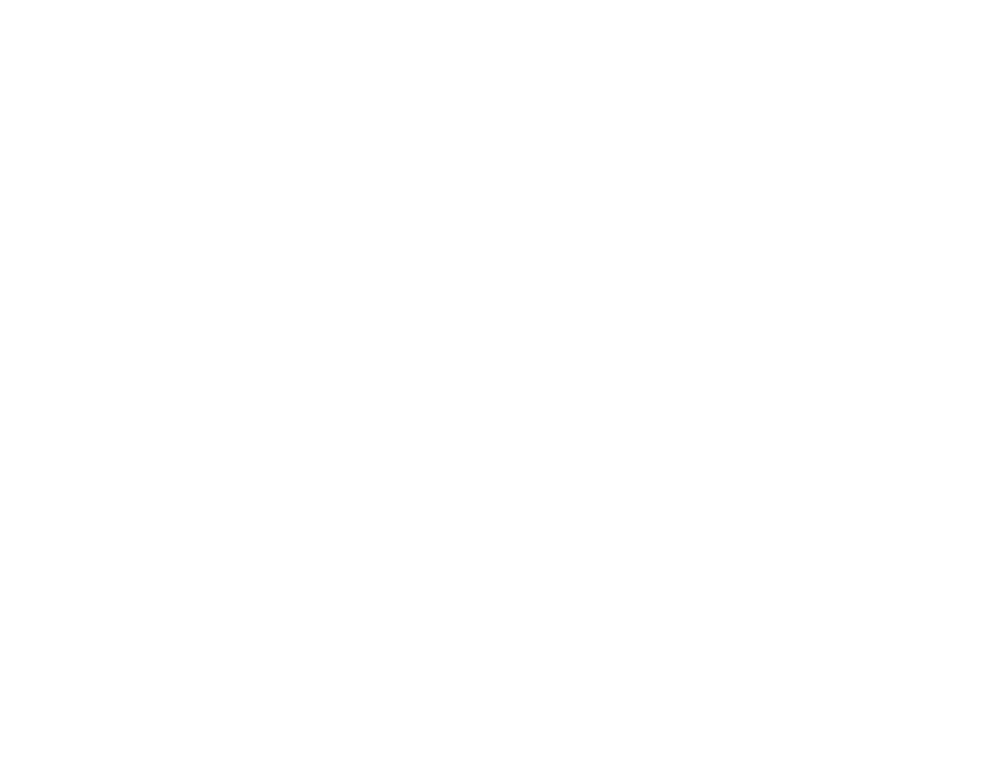
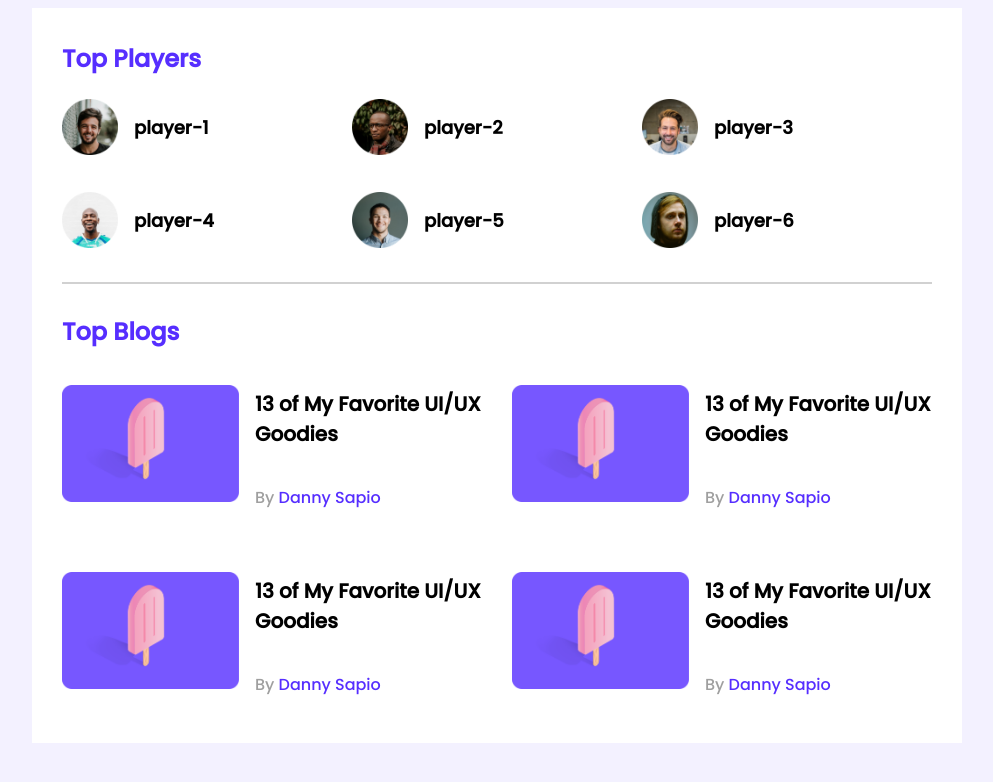
Before and after one commit to tanvir-taqi/leader-board-practice, a plain HTML site: page index.html in a window 1280 px wide. Shown: the whole page, without its empty margins (143-1136 px from the left). Drawn offline with Linux system fonts and the light colour scheme.

Commit message:
section top

```diff
--- a/index.html
+++ b/index.html
@@ -9,5 +9,94 @@
 </head>
 <body>
 
+    <!-- header start  -->
+    <header>
+
+    </header>
+    <!-- header end  -->
+
+
+
+    <!-- main start -->
+    <main>
+
+        <section class=" container">
+            <div class="top-player">
+                <h2 class="section-title">Top Players</h2>
+                <div class="all-players">
+                    <div class="player">
+                        <img src="images/players/player-1.png" alt="">
+                        <h3 class="player-name">player-1</h3>
+                    </div>
+                    <div class="player">
+                        <img src="images/players/player-2.png" alt="">
+                        <h3 class="player-name">player-2</h3>
+                    </div>
+                    <div class="player">
+                        <img src="images/players/player-3.png" alt="">
+                        <h3 class="player-name">player-3</h3>
+                    </div>
+                    <div class="player">
+                        <img src="images/players/player-4.png" alt="">
+                        <h3 class="player-name">player-4</h3>
+                    </div>
+                    <div class="player">
+                        <img src="images/players/player-5.png" alt="">
+                        <h3 class="player-name">player-5</h3>
+                    </div>
+                    <div class="player">
+                        <img src="images/players/player-6.png" alt="">
+                        <h3 class="player-name">player-6</h3>
+                    </div>
+                </div>
+            </div>
+            <hr>
+
+            <div class="top-blog">
+                <h2 class="section-title">Top Blogs</h2>
+                <div class="blogs">
+                    <article class="blog">
+                        <div class="thumbnail">
+                            <img src="./images/blogs/blog-1.png" alt="">
+                        </div>
+                        <div class="blog-info">
+                            <h3 class="blog-title">13 of My Favorite UI/UX Goodies</h3>
+                            <p class="blog-author">By <a href="">Danny Sapio</a></p>
+                        </div>
+                    </article>
+                    <article class="blog">
+                        <div class="thumbnail">
+                            <img src="./images/blogs/blog-1.png" alt="">
+                        </div>
+                        <div class="blog-info">
+                            <h3 class="blog-title">13 of My Favorite UI/UX Goodies</h3>
+                            <p class="blog-author">By <a href="">Danny Sapio</a></p>
+                        </div>
+                    </article>
+                    <article class="blog">
+                        <div class="thumbnail">
+                            <img src="./images/blogs/blog-1.png" alt="">
+                        </div>
+                        <div class="blog-info">
+                            <h3 class="blog-title">13 of My Favorite UI/UX Goodies</h3>
+                            <p class="blog-author">By <a href="">Danny Sapio</a></p>
+                        </div>
+                    </article>
+                    <article class="blog">
+                        <div class="thumbnail">
+                            <img src="./images/blogs/blog-1.png" alt="">
+                        </div>
+                        <div class="blog-info">
+                            <h3 class="blog-title">13 of My Favorite UI/UX Goodies</h3>
+                            <p class="blog-author">By <a href="">Danny Sapio</a></p>
+                        </div>
+                    </article>
+                </div>
+            </div>
+        </section>
+
+    </main>
+    <!-- main end -->
+
 </body>
 </html>
--- a/style.css
+++ b/style.css
@@ -0,0 +1,88 @@
+/* fonts */
+@import url('https://fonts.googleapis.com/css2?family=Poppins:wght@500&display=swap');
+
+body{
+    font-family: 'Poppins', sans-serif;
+    background-color: #F3F1FF;
+
+}
+main{
+    display: flex;
+    justify-content: center;
+}
+.container{
+    background-color: #ffffff;
+    width: 870px;
+    padding: 30px;
+
+}
+.section-title{
+    color: #562EFF;
+    font-size: 24px;
+    margin-top: 3px;
+}
+
+/* .top-player style  */
+.top-player{
+    margin-bottom: 30px;
+}
+.all-players{
+    display: grid;
+    grid-template-columns: repeat(3,1fr);
+    grid-row-gap: 30px;
+
+}
+
+.player{
+    display: flex;
+    align-items: center;
+
+
+}
+.player img{
+    width: 56px;
+    height: 56px;
+}
+.player-name{
+    margin-left: 16px;
+    font-size: 18px;
+}
+hr{
+    border: 1px solid #d1d1d1;
+}
+
+/* top blog styles */
+.top-blog{
+    margin-top: 30px;
+}
+.blogs{
+    display: grid;
+    grid-template-columns: repeat(2,1fr);
+    grid-gap: 30px;
+}
+.blog{
+    display: flex;
+    align-items: center;
+}
+
+.thumbnail img{
+     width: 177px;
+     height: 117px;
+}
+.blog-info{
+    display: flex;
+    flex-direction: column;
+    margin-left: 16px;
+}
+.blog-title{
+    font-size: 20px;
+}
+.blog-author{
+    font-size: 16px;
+    color: #9F9F9F;
+}
+
+.blog-author a{
+    text-decoration: none;
+    color: #562EFF;
+}
```
